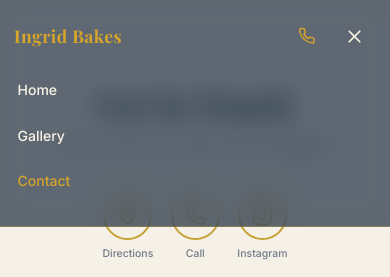
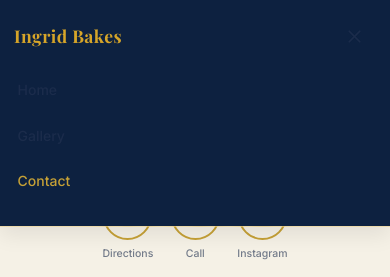
Before and after one commit to robialex/golden-bakery-boutique, a React (Vite) app: page /contact in a window 390 px wide. Both pictures are taken after a click on the button "Toggle menu". Shown: the top 277 px of the page. Built offline with nearby package versions, Linux system fonts and the light colour scheme; the HTML template or start-up script is replaced by a standard one.

Commit message:
Reverted to commit 21cb3dd991915cb0472b0ac3f67b84d9fbcaede9

```diff
--- a/src/components/Header.tsx
+++ b/src/components/Header.tsx
@@ -1,9 +1,7 @@
 import { useState, useEffect } from 'react';
 import { Link, useLocation } from 'react-router-dom';
-import { Menu, X, Phone } from 'lucide-react';
+import { Menu, X } from 'lucide-react';
 import { motion, AnimatePresence } from 'framer-motion';
-
-const PHONE_NUMBER = '+35799123456';
 
 const navLinks = [{
   name: 'Home',
@@ -27,6 +25,7 @@ export const Header = () => {
     const handleScroll = () => {
       const currentScrollY = window.scrollY;
 
+      // Show button when scrolling up, hide when scrolling down
       if (currentScrollY < lastScrollY || currentScrollY < 100) {
         setShowButton(true);
       } else {
@@ -34,6 +33,7 @@ export const Header = () => {
       }
       setLastScrollY(currentScrollY);
 
+      // Detect background color behind header icons
       if (window.innerWidth < 1024) {
         const headerHeight = 80;
         const rightSideX = window.innerWidth - 60;
@@ -54,7 +54,9 @@ export const Header = () => {
         setIsDarkBg(bgIsDark);
       }
     };
-    window.addEventListener('scroll', handleScroll, { passive: true });
+    window.addEventListener('scroll', handleScroll, {
+      passive: true
+    });
     return () => window.removeEventListener('scroll', handleScroll);
   }, [lastScrollY]);
 
@@ -62,14 +64,21 @@ export const Header = () => {
 
   return <>
     <header
-      className="fixed top-0 left-0 right-0 z-50 border-b border-primary/30"
-      style={{
-        background: 'rgba(15, 31, 53, 0.65)',
-        backdropFilter: 'blur(12px)',
-        WebkitBackdropFilter: 'blur(12px)',
-      } as React.CSSProperties}
+      className={`fixed top-0 left-0 right-0 z-50 ${
+        isHomepage
+          ? 'bg-[rgba(255,255,255,0.03)] border-b border-primary/40'
+          : 'bg-secondary/94 border-b border-primary/30 shadow-[0_8px_20px_rgba(0,0,0,0.08)] backdrop-blur-sm transition-all duration-[220ms] ease-out'
+      }`}
+      style={
+        isHomepage
+          ? ({
+              backdropFilter: 'blur(6px)',
+              WebkitBackdropFilter: 'blur(6px)',
+            } as React.CSSProperties)
+          : undefined
+      }
     >
-      <nav className="container mx-auto px-4 md:px-6 py-4 md:py-5">
+      <nav className={`container mx-auto px-4 md:px-6 py-4 md:py-5 ${isHomepage ? 'bg-transparent' : 'bg-background'}`}>
         <div className="flex items-center justify-between">
           {/* Logo */}
           <Link to="/" className="flex items-center space-x-2">
@@ -78,7 +87,7 @@ export const Header = () => {
             </h1>
           </Link>
 
-          {/* Desktop Navigation */}
+          {/* Desktop Navigation - positioned to the right */}
           <div className="hidden md:flex items-center gap-10 ml-auto">
             {navLinks.map(link => (
               <Link
@@ -92,36 +101,19 @@ export const Header = () => {
                 <span className="absolute bottom-0 left-0 w-0 h-0.5 bg-primary transition-all duration-300 group-hover:w-full"></span>
               </Link>
             ))}
-            {/* Desktop Call Button */}
-            <a
-              href={`tel:${PHONE_NUMBER}`}
-              className="inline-flex items-center gap-2 text-sm font-semibold text-primary border border-primary/40 rounded-lg px-4 py-2 hover:bg-primary/10 transition-colors duration-200"
-            >
-              <Phone className="h-4 w-4" />
-              Call Us
-            </a>
           </div>
 
-          {/* Mobile: Call Icon + Burger */}
-          <div className="flex md:hidden items-center gap-1">
-            <a
-              href={`tel:${PHONE_NUMBER}`}
-              className="p-2 min-h-[44px] min-w-[44px] flex items-center justify-center"
-              aria-label="Call us"
-            >
-              <Phone className="h-5 w-5 text-primary" />
-            </a>
+          {/* Mobile Menu Button */}
           <button
             onClick={() => setIsOpen(!isOpen)}
             className="lg:hidden p-2 min-h-[44px] min-w-[44px] flex items-center justify-center"
             aria-label="Toggle menu"
           >
             {isOpen
-                ? <X className="h-6 w-6 text-foreground transition-all duration-[180ms]" />
-                : <Menu className="h-6 w-6 text-foreground transition-all duration-[180ms]" />
+              ? <X className={`h-6 w-6 transition-all duration-[180ms] ${isDarkBg ? 'text-[#F5F1E6]' : 'text-[#1B2C4B]'}`} />
+              : <Menu className={`h-6 w-6 transition-all duration-[180ms] ${isDarkBg ? 'text-[#F5F1E6]' : 'text-[#1B2C4B]'}`} />
             }
           </button>
-          </div>
         </div>
 
         {/* Mobile Navigation */}
@@ -132,7 +124,15 @@ export const Header = () => {
               animate={{ opacity: 1, height: 'auto' }}
               exit={{ opacity: 0, height: 0 }}
               transition={{ duration: 0.3 }}
-              className="md:hidden overflow-hidden"
+              className={`lg:hidden overflow-hidden ${isHomepage ? 'bg-[rgba(255,255,255,0.08)]' : 'bg-secondary/98'}`}
+              style={
+                isHomepage
+                  ? ({
+                      backdropFilter: 'blur(14px)',
+                      WebkitBackdropFilter: 'blur(14px)',
+                    } as React.CSSProperties)
+                  : undefined
+              }
             >
               <div className="py-4 space-y-3">
                 {navLinks.map((link, idx) => (
@@ -148,8 +148,10 @@ export const Header = () => {
                       onClick={() => setIsOpen(false)}
                       className={`block text-base font-medium py-2 px-1 transition-colors duration-[180ms] ${
                         location.pathname === link.path
-                          ? 'text-primary'
-                          : 'text-foreground hover:text-primary'
+                          ? 'text-[#C6A136]'
+                          : isDarkBg
+                            ? 'text-[#F5F1E6] hover:text-[#C6A136]'
+                            : 'text-[#1B2C4B] hover:text-[#C6A136]'
                       }`}
                     >
                       {link.name}
--- a/src/components/Hero.tsx
+++ b/src/components/Hero.tsx
@@ -29,7 +29,7 @@ const Hero = () => {
           <img
             src={heroImage}
             alt=""
-            className="w-full h-full object-cover object-top"
+            className="w-full h-full object-cover object-center"
           />
           <div className="absolute inset-0 bg-gradient-to-b from-background/50 via-background/30 to-background/85" />
         </motion.div>
```
Lines whose indentation alone changed are shown as unchanged.
